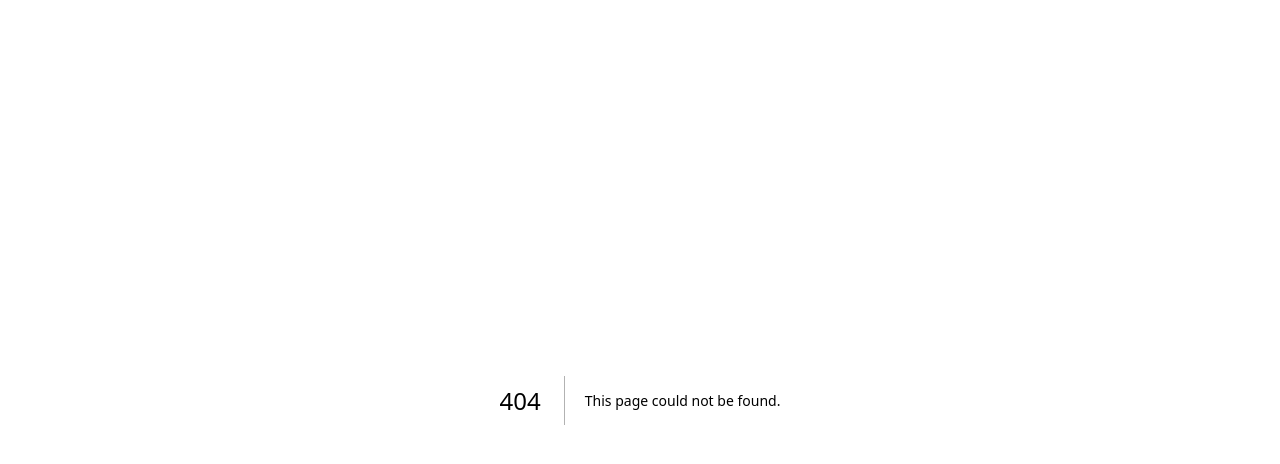
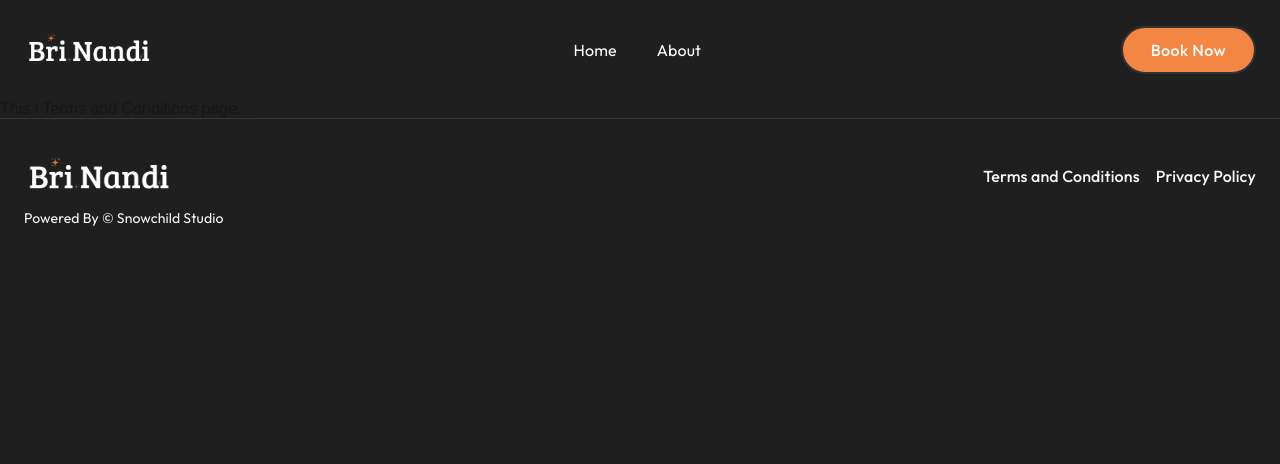
Before and after one commit to MANANTANDON/bri-nandi, a Next.js app: page /tnc in a window 1280 px wide. Before the commit this address had no page. Shown: the top 464 px of the page. Built offline with nearby package versions, Linux system fonts and the light colour scheme.

Commit message:
Finaly update... now connect domain...

```diff
--- a/src/components/Footer/Footer.jsx
+++ b/src/components/Footer/Footer.jsx
@@ -53,7 +53,8 @@ export const Footer = () => {
               className="font-400"
               sx={{ fontSize: "14px", color: "#F8f8F8" }}
             >
-              Powered By © Snowchild Studio
+              Powered By ©{" "}
+              <a href="https://www.snowchildstudio.com/">Snowchild Studio</a>
             </Typography>
           </Box>
         </Container>
--- /dev/null
+++ b/src/pages/tnc/index.jsx
@@ -0,0 +1,16 @@
+import { Footer } from "@/components/Footer/Footer";
+import { Layout } from "@/components/Layout/Layout";
+import React from "react";
+
+const Index = () => {
+  return (
+    <>
+      <Layout>
+        This i Terms and Conditions page....
+        <Footer />
+      </Layout>
+    </>
+  );
+};
+
+export default Index;
```
Also changed, not shown: src/pages/privacy-policy/index.jsx (added, +16 -0 lines).
